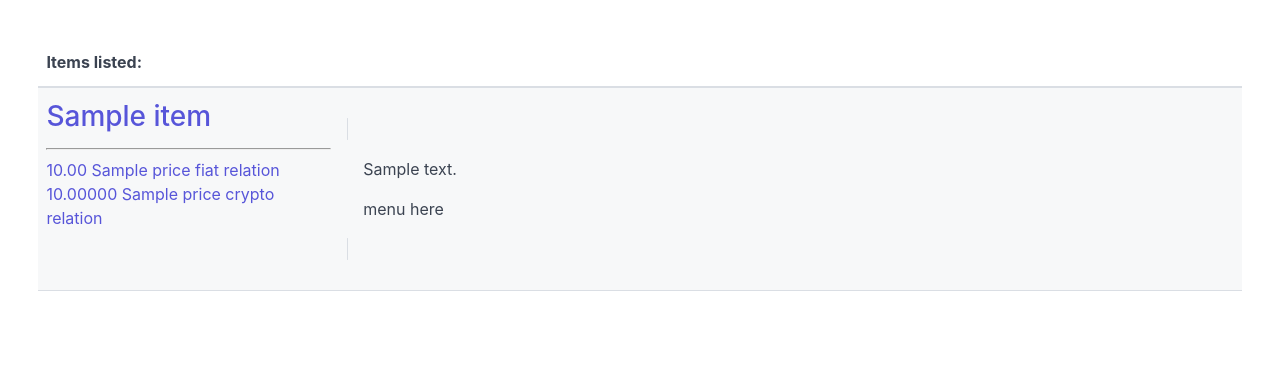
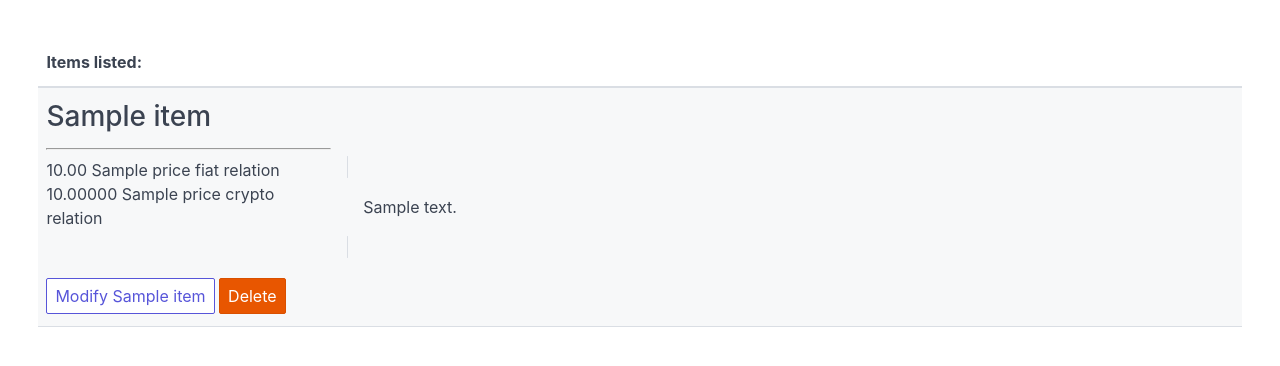
Before and after one commit to sginne/Allium, a Python web app: template app/templates/alliplate/admin-modify.html in a window 1280 px wide. Shown: the part 26-392 px from the top of the page. Run offline with Jinja, Linux system fonts and the light colour scheme; the template is opened without the code that fills it: most values are stand-ins (such as "Sample title", 1, 10 or a date in 2020).

Commit message:
menu to left column

```diff
--- a/app/templates/alliplate/elements/admin-modify-item.html
+++ b/app/templates/alliplate/elements/admin-modify-item.html
@@ -9,19 +9,19 @@
             {% for item in items %}
                 <tr>
                     <td width="25%;">
-                        <a href="/admin-add.html/{{item.id}}">
+
                         <h3>{{item.name}}</h3>
                         <hr>{{"%.2f"|format(item.price_fiat)}} {{item.price_fiat_relation.name}}<br>
                             {{"%.5f"|format(item.price_crypto)}} {{item.price_crypto_relation.name}}
                         <br><br><br>
-                        </a>
+                        <a href="/admin-modify.html/modify/{{item.id}}"><button class="btn">Modify {{item.name|truncate (10,True)}}</button></a>
+                        <a href="/admin-modify.html/delete/{{item.id}}"><button class="btn btn-error">Delete</button></a>
                     </td>
                     <td>
                         <div class="card d-inline">
                             <div class="card-header">
                                 {{item.description|safe}}
                             </div>
-                            <div class="card-footer">menu here</div>
                         </div>
                     </td>
                 </tr>
```
